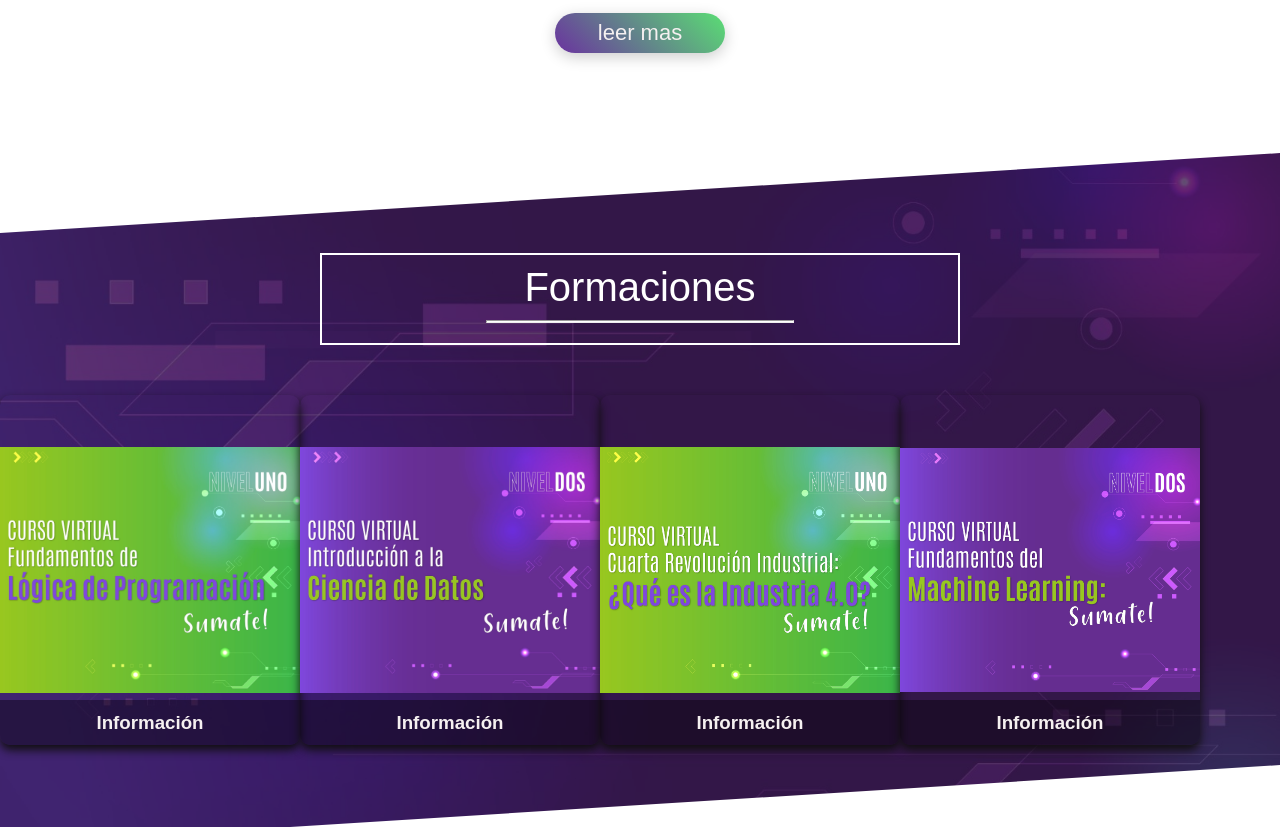
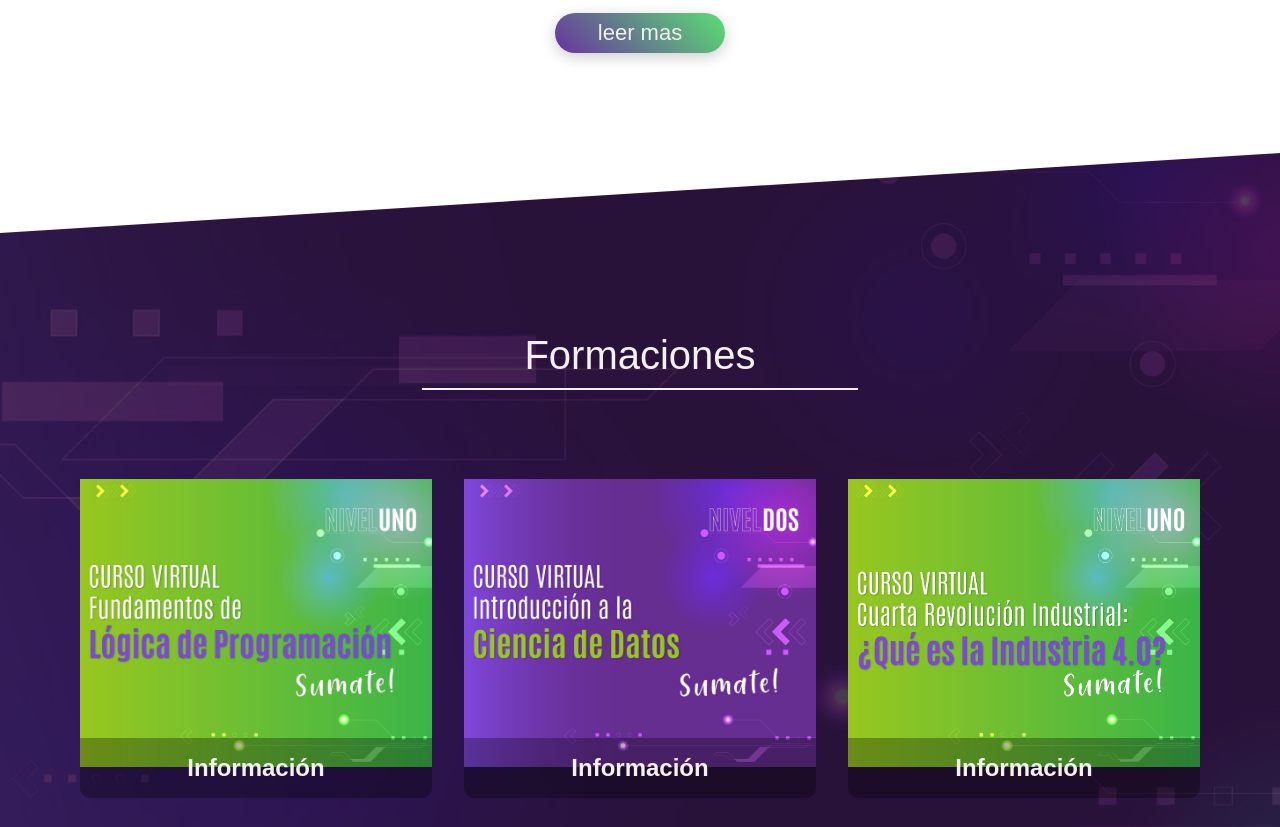
Before and after one commit to Pauviggiano/patagonicasEnTec, a plain HTML site: page index.html in a window 1280 px wide. Shown: the part 1785-2612 px from the top of the page. Drawn offline with Linux system fonts and the light colour scheme.

Commit message:
Estilos en formaciones

```diff
--- a/index.html
+++ b/index.html
@@ -73,67 +73,63 @@
             </section>
 
             <!-- Nuestros proyectos -->
-         <section class="our-projects">
+         <section class="section formaciones">
             <div class="skew-arriba"></div>
 
             <div class="deg-background"></div>
             <div class="ejeZproject">
                 <div class="container-project">
-                    <div class="project-title">
+                    <div class="section__title-formaciones">
                         <h2>Formaciones</h2>
                         <hr>
                     </div>
                     <div class="cards">
-                    <div class="project-cards">
-                        <div class="face front">
-                            <img src="imagenes/nivel1.jpg" alt="Logica de programacion">
-                            <h3>Información</h3>
+                    <div class="card-flip">
+                        <div class="card_face card_face-front">
+                            <img src="imagenes/nivel1.jpg" alt="Logica de programacion" class="card_image">
+                            <h3 class="card_title--overlay">Información</h3>
                         </div>
-                        <div class="face back">
+                        <div class="card_face card_face-back">
                             <h3>Lógica de Programación</h3>
                             <p>Este curso es ideal para principiantes que desean construir una base sólida en programación antes de avanzar a lenguajes específicos como JavaScript, Python o Java.</p>
-                            <div class="link">
-                                <a href="#">Ver curso</a>
-                            </div>
+                            <a href="#" class="btn btn--ghost">Ver curso</a>
                         </div>
                     </div>
-                    <div class="project-cards">
-                        <div class="face front">
-                            <img src="imagenes/cienciaDeDatos.jpg" alt="ciencia de datos">
-                            <h3>Información</h3>
+                    <div class="card-flip">
+                        <div class="card_face card_face-front">
+                            <img src="imagenes/cienciaDeDatos.jpg" alt="ciencia de datos" class="card_image">
+                            <h3 class="card_title--overlay">Información</h3>
                         </div>
-                        <div class="face back">
+                        <div class="card_face card_face-back">
                             <h3>Ciencia de Datos</h3>
                             <p>Este curso es ideal para principiantes. Aprenderás los conceptos fundamentales de la ciencia de datos y adquirirás habilidades prácticas para comenzar tu camino en este campo emocionante y en constante crecimiento.</p>
-                            <div class="link">
-                                <a href="#">Ver curso</a>
-                            </div>
+
+                            <a href="#" class="btn btn--ghost">Ver curso</a>
                         </div>
                     </div>
-                    <div class="project-cards">
-                        <div class="face front">
-                            <img src="imagenes/industria.jpg" alt="industria 4.0">
-                            <h3>Información</h3>
+                    <div class="card-flip">
+                        <div class="card_face card_face-front">
+                            <img src="imagenes/industria.jpg" alt="industria 4.0" class="card_image">
+                            <h3 class="card_title--overlay">Información</h3>
                         </div>
-                        <div class="face back">
+                        <div class="card_face card_face-back">
                             <h3>Industria 4.0</h3>
                             <p>¿Quieres estar al día con las últimas tendencias en tecnología y manufactura? Este curso introductorio te ofrece una visión completa de la Industria 4.0, la cuarta revolución industrial. </p>
-                            <div class="link">
-                                <a href="#">Ver curso</a>
-                            </div>
+
+                            <a href="#" class="btn btn--ghost">Ver curso</a>
+
                         </div>
                     </div>
-                    <div class="project-cards">
-                        <div class="face front">
-                            <img src="imagenes/Machine-learning.jpg" alt="realidad aumentada">
-                            <h3>Información</h3>
+                    <div class="card-flip">
+                        <div class="card_face card_face-front">
+                            <img src="imagenes/Machine-learning.jpg" alt="realidad aumentada" class="card_image">
+                            <h3 class="card_title--overlay">Información</h3>
                         </div>
-                        <div class="face back">
+                        <div class="card_face card_face-back">
                             <h3>Machine Learning</h3>
                             <p>Este curso introductorio te proporcionará una base sólida en Machine Learning, desde los conceptos fundamentales hasta las aplicaciones prácticas. Ideal para principiantes, aprenderás a construir modelos que pueden predecir y tomar decisiones basadas en datos.</p>
-                            <div class="link">
-                                <a href="#">Ver curso</a>
-                            </div>
+
+                            <a href="#" class="btn btn--ghost">Ver curso</a>
                         </div>
                     </div>
                     </div>
--- a/style/estilos.css
+++ b/style/estilos.css
@@ -396,18 +396,30 @@ body {
 
 
 /** Formaciones gratuitas **/
-.our-projects {
+.section.formaciones {
     position: relative;
-    width: 100%;
-    height: 100%;
-    background: url(../imagenes/fondo.png);
+    /* width: 100%;
+    height: 100%; */
+    background: url(../imagenes/fondo.png) fixed center/cover;
     background-attachment: fixed;
     background-position: center;
     background-size: cover;
     margin-top: 100px;
+    padding: 4rem;
+
 }
 
-.our-projects .deg-background {
+.section.formaciones::before {
+    content: "";
+    position: absolute;
+    top: 0;
+    left: 0;
+    width: 100%;
+    height: 100%;
+    background: rgba(0, 0, 0, 0.2);
+}
+
+.section.formaciones .deg-background {
     position: absolute;
     top: 0;
     left: 0;
@@ -416,131 +428,157 @@ body {
     background: rgba(0, 0, 0, 0.5);
 }
 
-.our-projects .ejeZproject {
+.section.formaciones .ejeZproject {
     position: relative;
     width: 100%;
     height: 100%;
 
 }
 
-.our-projects .container-project {
+.section.formaciones .container-project {
     width: 100%;
     margin: auto;
     padding-top: 100px;
     padding-bottom: 100px;
 }
 
-.our-projects .container-project .project-title {
-    border: 2px solid #fff;
-    padding: 10px;
+/* Titulo de formaciones */
+.section__title-formaciones {
+    padding: 1rem;
+    width: 50%;
     text-align: center;
-    width: 50%;
-    margin: auto;
+    margin: 0 auto 2rem;
+    position: relative;
+    z-index: 2;
 }
 
-.our-projects .container-project .project-title h2 {
-    font-size: 40px;
-    color: #fff;
-    font-weight: normal;
+.section__title-formaciones h2 {
+    font-size: 2.5rem;
+    color: var(--white);
+    font-weight: 400;
+    margin: 0;
 }
 
-.our-projects .container-project .project-title hr {
-    background: #fff;
-    width: 50%;
-    height: 3px;
+.section__title-formaciones hr {
+    background: var(--white);
+    width: 80%;
+    height: 2px;
     margin: 10px auto;
+    border: 0;
 
 }
 
+/* Contenedor tarjetas */
 .cards {
-    display: flex;
-    flex-wrap: wrap;
+    display: grid;
+    grid-template-columns: repeat(auto-fit, minmax(300px, 1fr));
+    gap: 2rem;
+    max-width: 1200px;
+    margin: 0 auto;
+    position: relative;
+    z-index: 1;
+    padding: 0 1rem;
 
 }
 
-.project-cards {
+.card-flip {
     position: relative;
-    width: 300px;
+    width: 100%;
     height: 350px;
-    margin-top: 50px;
-
+    perspective: 1000px;
+    border-radius: 10px;
+    overflow: hidden;
+    cursor: pointer;
 }
 
-.project-cards .face {
+.card_face {
     position: absolute;
     width: 100%;
     height: 100%;
     backface-visibility: hidden;
     border-radius: 10px;
     overflow: hidden;
-    transition: 0.5s;
+    display: flex;
+    flex-direction: column;
+    transition: var(--transition);
+    box-shadow: 0 8px 16px rgba(0, 0, 0, 0.2);
 
 
 }
 
-.project-cards .front {
+.card_face-front {
     transform: perspective(600px) rotateY(0deg);
     box-shadow: 0 5px 10px var(--black);
+    transform: rotateY(0deg);
 }
 
-.project-cards .front img {
-    position: absolute;
+.card_face-front img {
+    width: 100%;
+    height: 100%;
+    object-fit: contain;
+    transition: transform 0.3s ease;
+}
+
+.card_face-front:hover img {
+    transform: scale(1.05);
+}
+
+
+.card_face-back {
+    background: rgba(3, 35, 54, 0.224);
+    transform: rotateY(180deg);
+    padding: 1.5rem;
+    color: var(--white);
+    display: flex;
+    flex-direction: column;
+    justify-content: center;
+    align-items: center;
+    text-align: center;
+    gap: 1.5rem;
+}
+
+.card-flip:hover .card_face-front {
+    transform: rotateY(-180deg);
+}
+
+.card-flip:hover .card_face-back {
+    transform: rotateY(0deg);
+}
+
+/* Contenido de la tarjeta */
+
+.card-image {
     width: 100%;
     height: 100%;
     object-fit: contain;
     cursor: pointer;
 }
-
-.project-cards .front h3 {
+.card_title--overlay {
+    font-size: 1.5rem;
     position: absolute;
     bottom: 0;
     width: 100%;
-    height: 45px;
-    line-height: 45px;
+    padding: 1rem;
+    background: rgba(0, 0, 0, 0.299);
+    text-align: center;
     color: var(--white);
-    background: rgba(0, 0, 0, .4);
-    text-align: center;
+    margin: 0;
 }
 
-.project-cards .back {
-    transform: perspective(600px) rotateY(180deg);
-    background: rgba(3, 35, 54, 0.2);
-    padding: 15px;
+.btn--ghost {
+    border: 2px solid var(--white);
+    padding: 0.75rem 2rem;
+    background: transparent;
     color: var(--white);
-    display: flex;
-    flex-direction: column;
-    justify-content: space-between;
-    text-align: center;
-    box-shadow: 0 2px 3px var(--black);
+    transition: all 0.3s ease;
 }
 
-.project-cards .back .link {
-    border-top: solid 1px var(--white);
-    height: 50px;
-    line-height: 50px;
+.btn--ghost:hover {
+    background: var(--white);
+    color: var(--black);
 }
 
-.project-cards .back .link a {
-    color: var(--white);
-}
 
-.project-cards .back h3 {
-    font-size: 30px;
-    margin-top: 20px;
-    letter-spacing: 2px;
-}
-
-.project-cards .back p {
-    letter-spacing: 1px;
-}
-
-.project-cards:hover .front {
-    transform: perspective(600px) rotateY(180deg);
-}
-
-.project-cards:hover .back {
-    transform: perspective(600px) rotateY(360deg);
-}
 
 /** @media Querys **/
 
```
